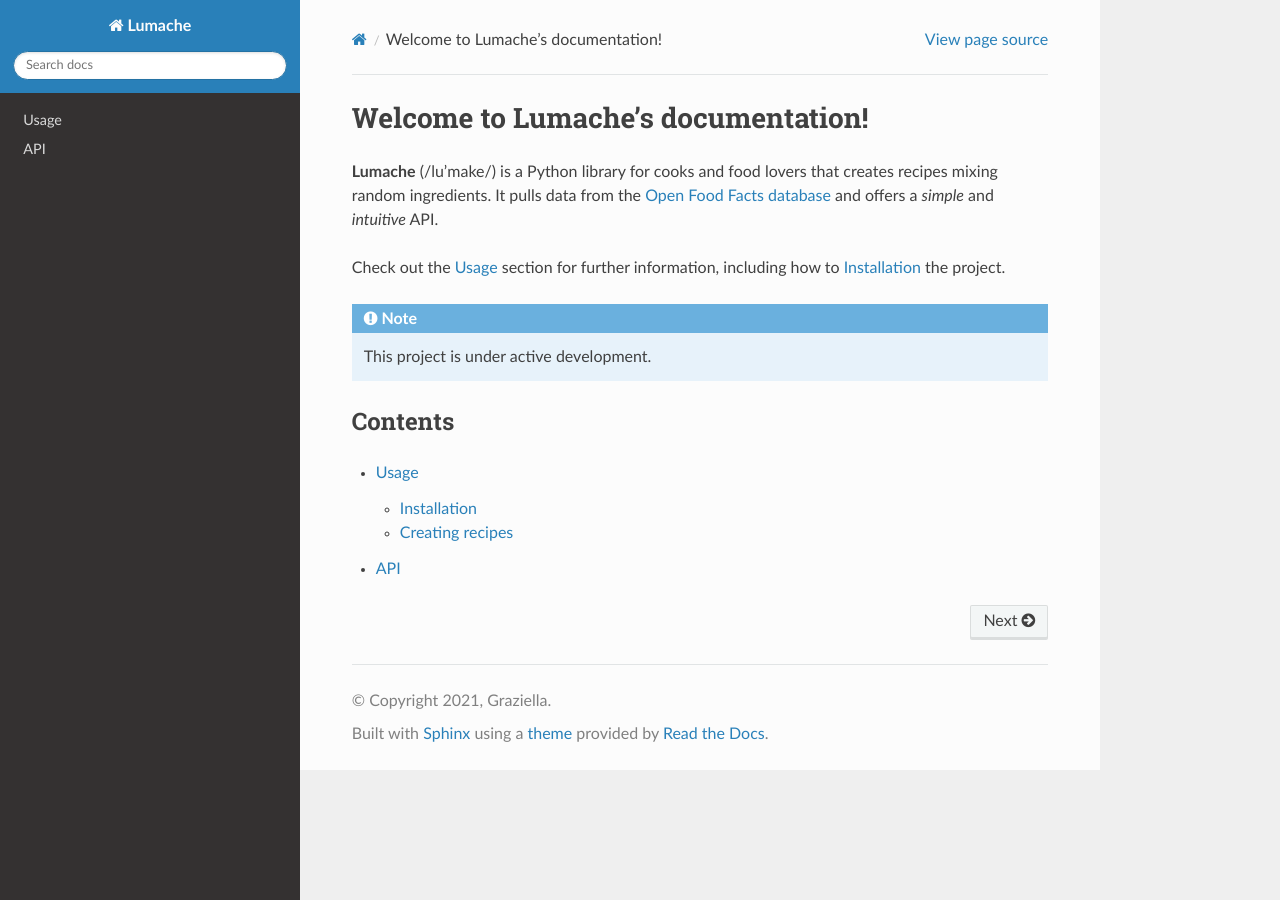
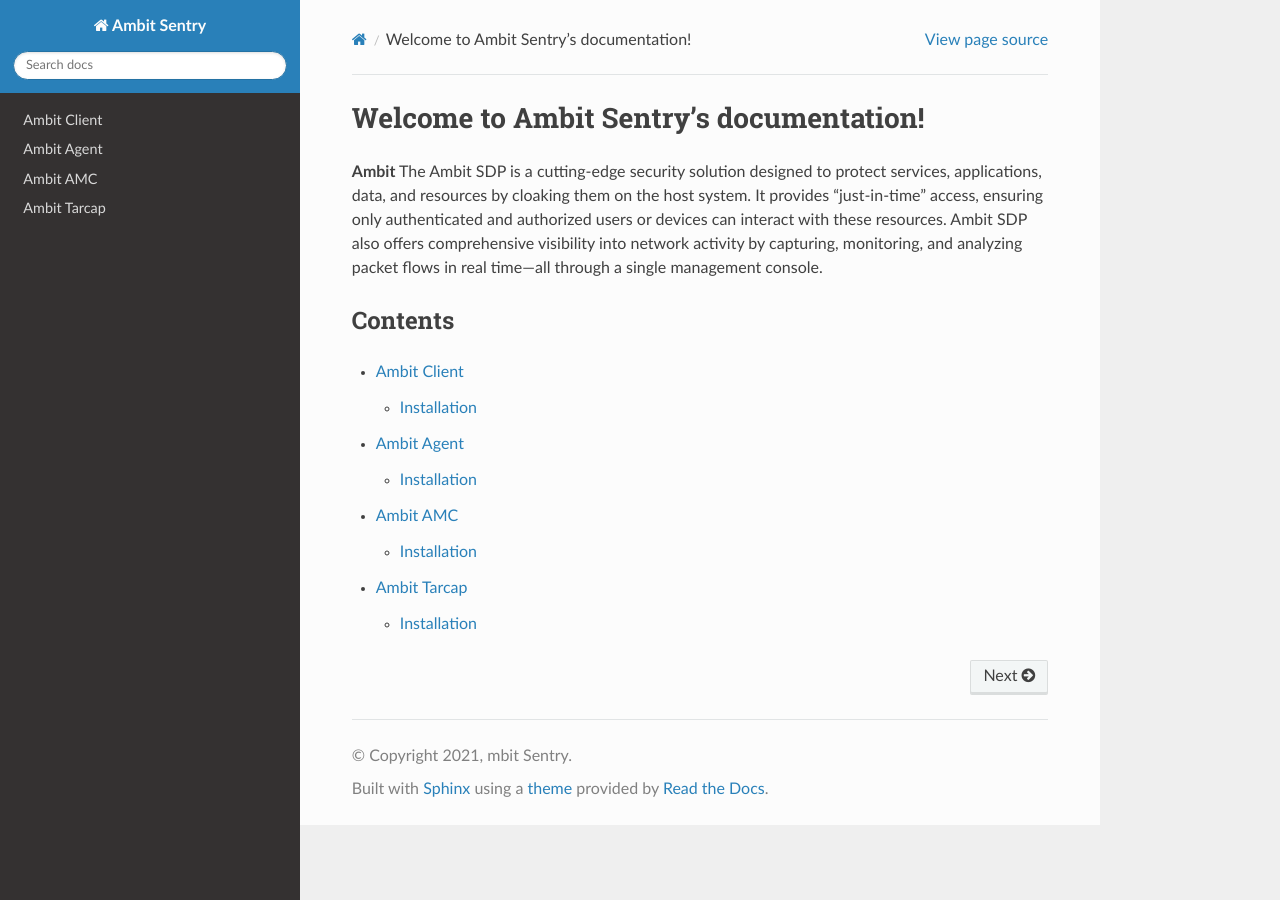
Before and after one commit to ambitsentrybuild/ambitdocs, a Sphinx documentation site: the page built from docs/source/index.rst, in a window 1280 px wide. Built offline with Sphinx 7.4.7 and the Read the Docs theme 3.1.0, drawn with Linux system fonts in a browser that asks for light colours.

Commit message:
doc start

```diff
--- /dev/null
+++ b/docs/source/ambitagent.rst
@@ -0,0 +1,20 @@
+Ambit Sentry
+===
+
+.. autosummary::
+   :toctree: generated
+
+   lumache
+Ambit Agent
+=====
+
+.. _installation:
+
+Installation
+------------
+
+To use Ambit Agent, first install it by copying the binary to a folder of your choice :
+
+.. code-block:: console
+
+   code block here
--- /dev/null
+++ b/docs/source/ambitamc.rst
@@ -0,0 +1,20 @@
+Ambit Sentry
+===
+
+.. autosummary::
+   :toctree: generated
+
+   lumache
+Ambit AMC
+=====
+
+.. _installation:
+
+Installation
+------------
+
+To use Ambit AMC, first install it by copying the binary to a folder of your choice :
+
+.. code-block:: console
+
+   code block here
--- /dev/null
+++ b/docs/source/ambitclient.rst
@@ -0,0 +1,20 @@
+Ambit Sentry
+===
+
+.. autosummary::
+   :toctree: generated
+
+   lumache
+Ambit Client
+=====
+
+.. _installation:
+
+Installation
+------------
+
+To use Ambit Client, first install it by copying the binary to a folder of your choice :
+
+.. code-block:: console
+
+   code block here
--- /dev/null
+++ b/docs/source/ambittarcap.rst
@@ -0,0 +1,20 @@
+Ambit Sentry
+===
+
+.. autosummary::
+   :toctree: generated
+
+   lumache
+Ambit Tarcap
+=====
+
+.. _installation:
+
+Installation
+------------
+
+To use Ambit Tarcap, first install it by copying the binary to a folder of your choice :
+
+.. code-block:: console
+
+   code block here
--- a/docs/source/api.rst
+++ /dev/null
@@ -1,7 +0,0 @@
-API
-===
-
-.. autosummary::
-   :toctree: generated
-
-   lumache
--- a/docs/source/conf.py
+++ b/docs/source/conf.py
@@ -2,9 +2,9 @@
 
 # -- Project information
 
-project = 'Lumache'
-copyright = '2021, Graziella'
-author = 'Graziella'
+project = 'Ambit Sentry'
+copyright = '2021, mbit Sentry'
+author = 'Ambit Team'
 
 release = '0.1'
 version = '0.1.0'
--- a/docs/source/index.rst
+++ b/docs/source/index.rst
@@ -1,22 +1,24 @@
-Welcome to Lumache's documentation!
+Welcome to Ambit Sentry's documentation!
 ===================================
 
-**Lumache** (/lu'make/) is a Python library for cooks and food lovers
-that creates recipes mixing random ingredients.
-It pulls data from the `Open Food Facts database <https://world.openfoodfacts.org/>`_
-and offers a *simple* and *intuitive* API.
+**Ambit**  The Ambit SDP is a cutting-edge security solution
+designed to protect services, applications, data, and resources
+by cloaking them on the host system.
+It provides “just-in-time” access, ensuring only authenticated
+and authorized users or devices can interact with these resources.
+Ambit SDP also offers comprehensive visibility into network activity
+by capturing, monitoring, and analyzing packet flows in real time—all
+through a single management console.
 
-Check out the :doc:`usage` section for further information, including
-how to :ref:`installation` the project.
 
-.. note::
 
-   This project is under active development.
 
 Contents
 --------
 
 .. toctree::
 
-   usage
-   api
+   ambitclient
+   ambitagent
+   ambitamc
+   ambittarcap
--- a/lumache.py
+++ b/lumache.py
@@ -1,5 +1,5 @@
 """
-Lumache - Python library for cooks and food lovers.
+Ambit Sentry
 """
 
 __version__ = "0.1.0"
--- a/pyproject.toml
+++ b/pyproject.toml
@@ -3,6 +3,6 @@
 build-backend = "flit_core.buildapi"
 
 [project]
-name = "lumache"
-authors = [{name = "Graziella", email = "graziella@lumache"}]
+name = "ambitsentrydocs"
+authors = [{name = "Ambit Team", email = "info@ambitsentry.com"}]
 dynamic = ["version", "description"]
```
Also changed, not shown: README.rst (+1 -9 lines).
